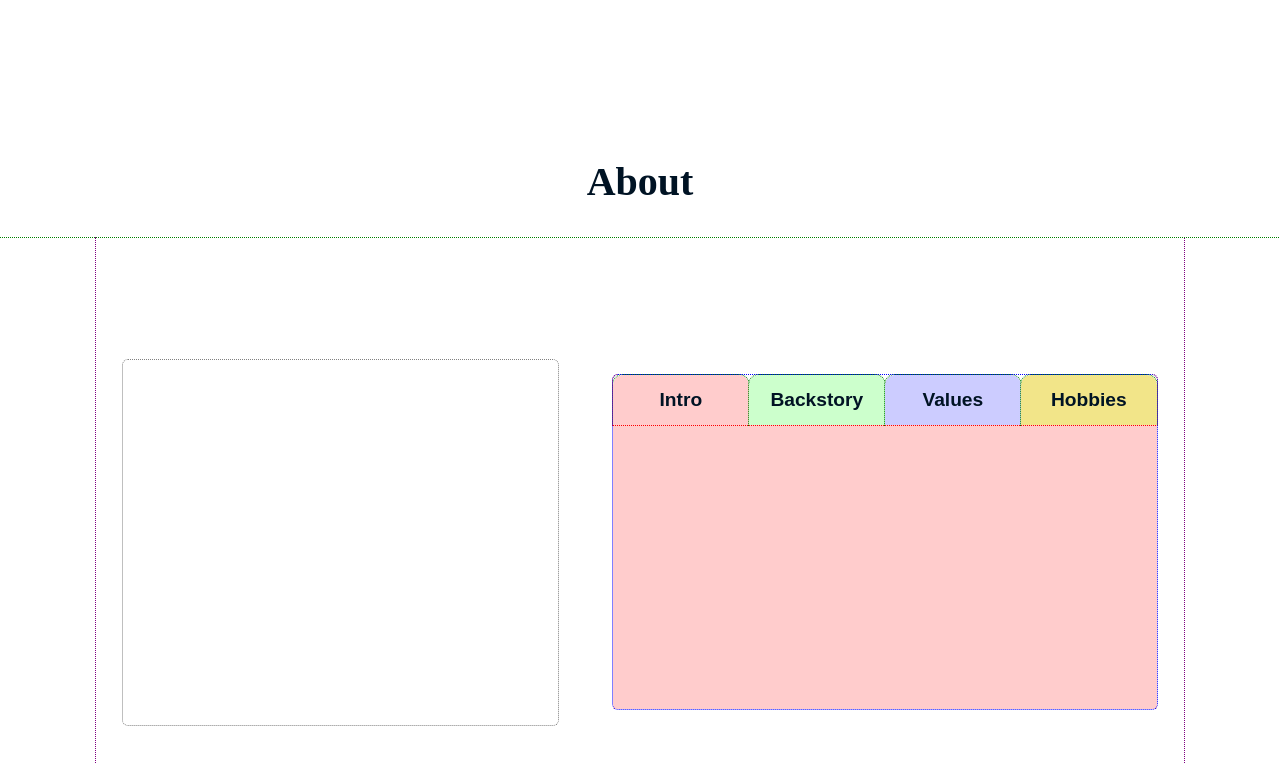
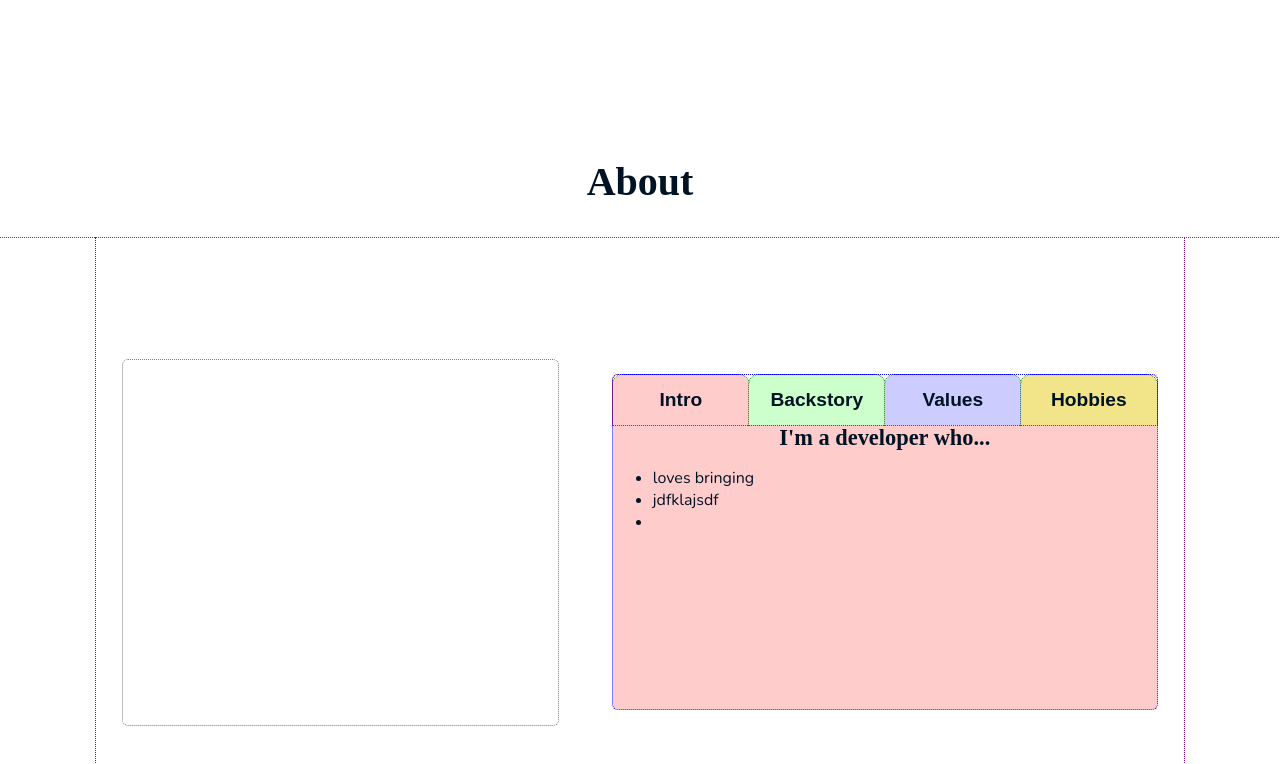
Before and after one commit to ang-riv/portfolio, a React (Create React App) app: page / in a window 1280 px wide. Both pictures are taken after a click on the element "Values". Shown: the part 746-1510 px from the top of the page. Built offline with nearby package versions, Linux system fonts and the light colour scheme; a web font is replaced by a local one.

Commit message:
Switching between tabs in about work now

```diff
--- a/src/AboutInfo.js
+++ b/src/AboutInfo.js
@@ -1,13 +1,33 @@
 import React from "react";
+import { globalColors } from "./Imports";
+
+const list = () => {
+  return (
+    <ul>
+      <li>loves bringing</li>
+      <li>jdfklajsdf</li>
+      <li></li>
+    </ul>
+  );
+};
+
+const tabInfo = {
+  intro: {
+    title: "Who Am I?",
+    description: "Lorem Ipsum.",
+    color: globalColors.pink,
+  },
+  values: {
+    title: "I'm a developer who...",
+    description: list(),
+  },
+  backstory: {},
+  hobbies: {},
+};
 
 const AboutInfo = ({ activeTab }) => {
   const test = activeTab.toLowerCase();
-  const tabInfo = {
-    intro: { title: "Who Am I?", description: "Lorem Ipsum." },
-    backstory: {},
-    values: {},
-    hobbies: {},
-  };
+
   // holder variable?
   let currentTab = "";
 
@@ -18,6 +38,7 @@ const AboutInfo = ({ activeTab }) => {
       currentTab = tabInfo[tab];
     }
   }
+  // testing
   console.log(JSON.stringify(currentTab));
   return (
     <>
```
